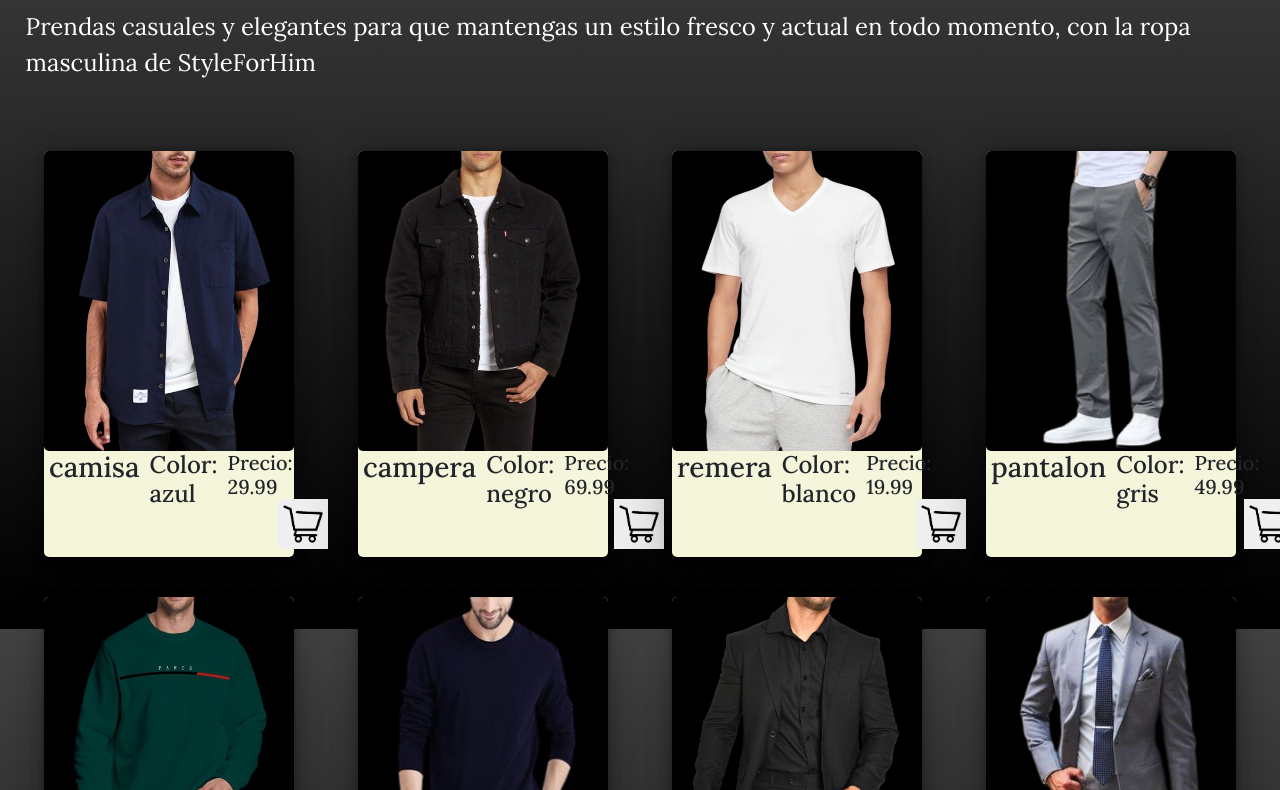
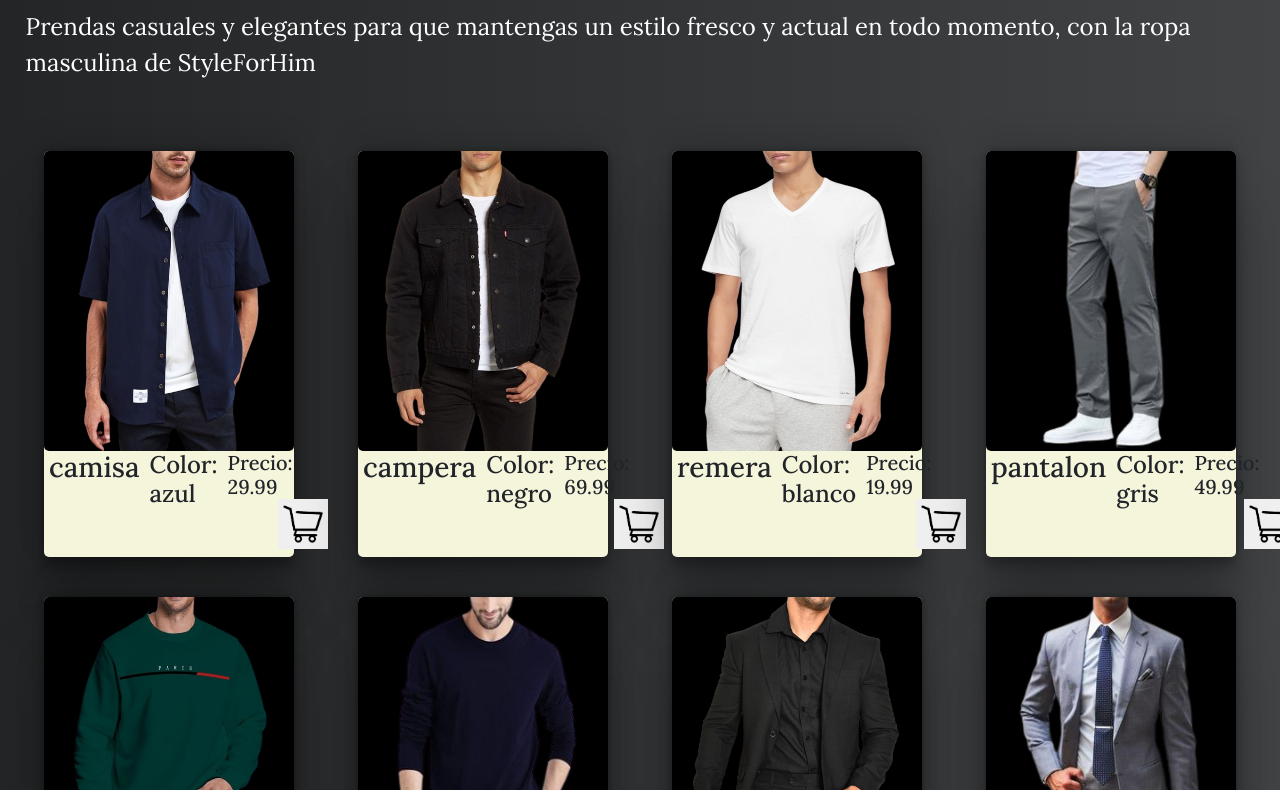
Before and after one commit to ThiagoNGM/Entrega-JS, a plain HTML site: page index.html in a window 1280 px wide. Shown: the part 171-961 px from the top of the page. Drawn offline with nearby package versions, Linux system fonts and the light colour scheme; some packages are replaced by stand-ins of ours; a script that the page names is missing.

Commit message:
solicione un error de visualizacion

```diff
--- a/css/style.css
+++ b/css/style.css
@@ -5,7 +5,9 @@
 }
 
 body {
-  background-image: url("../fotos/fondoPaginaPrincipal.jpg");
+  background: #232526;
+  background: -webkit-linear-gradient(to left, #414345, #232526);
+  background: linear-gradient(to left, #414345, #232526);
   font-family: "Lora", serif;
   font-optical-sizing: auto;
   font-weight: weight;
```
